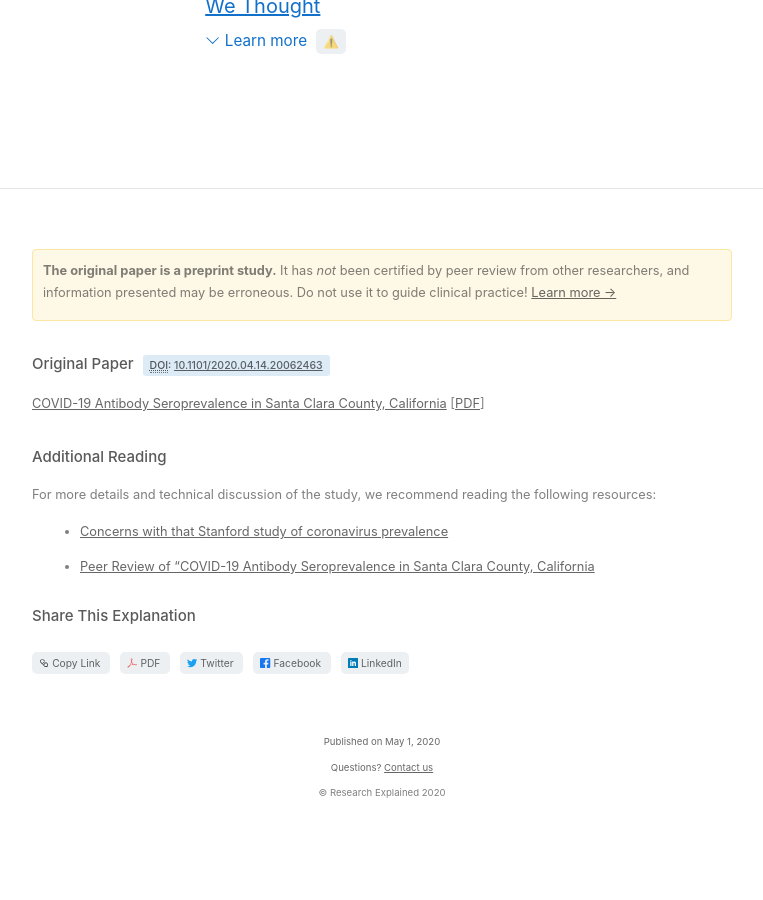
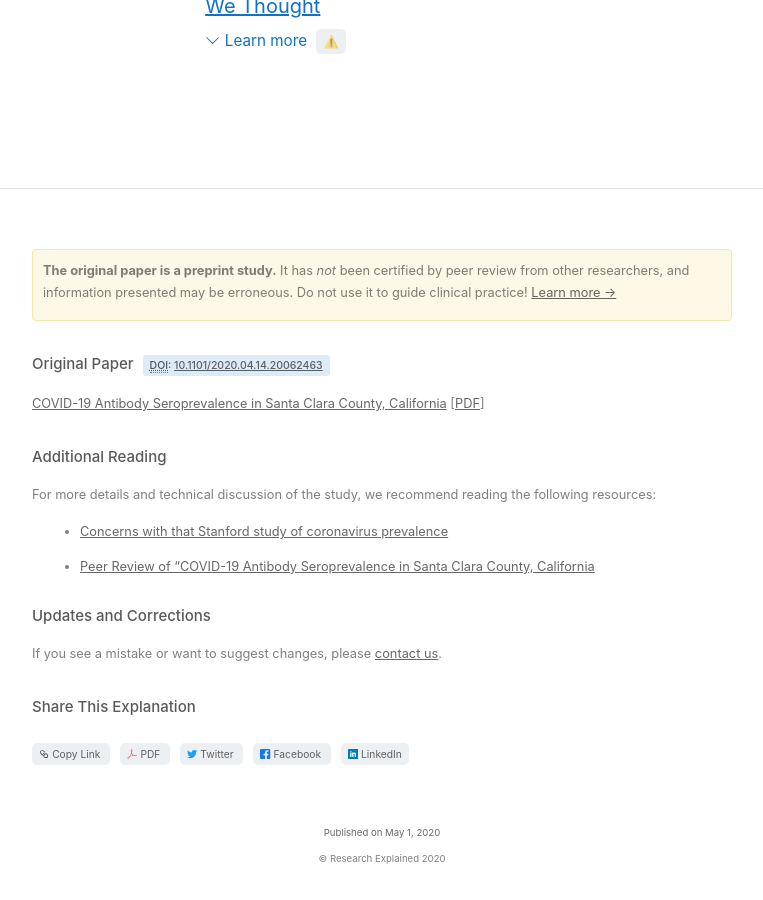
Before and after one commit to neilgupta/researchexplained, a Jekyll site: the page built from 10.1101/2020.04.14.20062463/index.html, in a window 1280 px wide and 900 px high, scrolled down 2114 px. Shown: the whole window, without its empty margins (258-1021 px from the left). Built offline with Jekyll 4.4.1, drawn with Linux system fonts in a browser that asks for light colours; before the commit the page ends 2949 px from its top, so only the background shows below that.

Commit message:
add Updates and Corrections section to appendix

```diff
--- a/_includes/footer.html
+++ b/_includes/footer.html
@@ -2,6 +2,5 @@
   {% if page.published_on %}
     <p>Published on {{ page.published_on | date: "%B %e, %Y" }}</p>
   {% endif %}
-  <p>Questions? <a href="/contact">Contact us</a></p>
   <p id="copyright">&copy; Research Explained {{ site.time | date: '%Y' }}</p>
 </footer>
--- a/_layouts/summary.html
+++ b/_layouts/summary.html
@@ -45,6 +45,8 @@ layout: base
   {{ appendix_include | markdownify }}
 
   {% include revisions.html %}
+  <h3>Updates and Corrections</h3>
+  <p>If you see a mistake or want to suggest changes, please <a href="mailto:contact@researchexplained.org?subject={{ page.title | uri_escape }}">contact us</a>.</p>
   {% include sharing.html %}
 </div>
 
```
